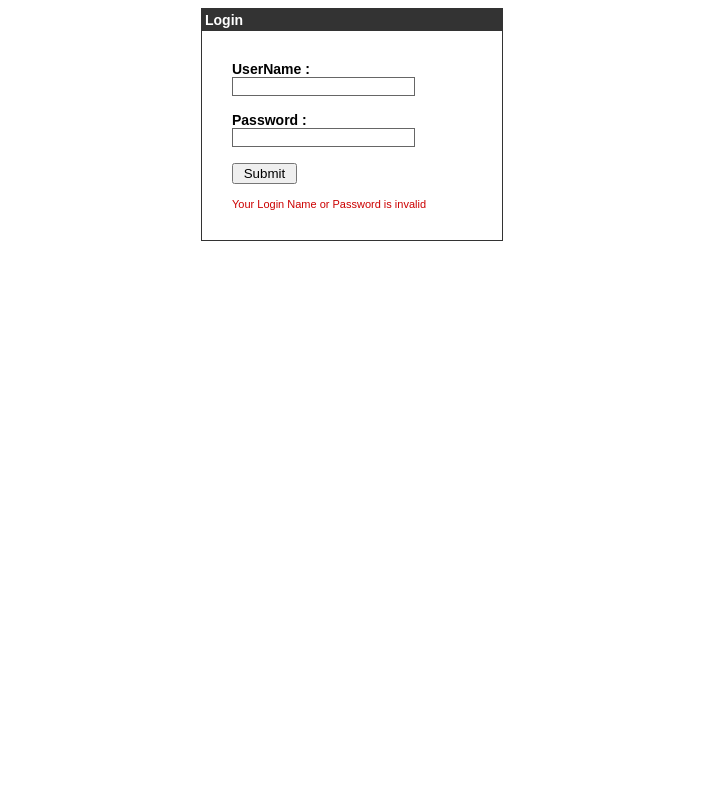
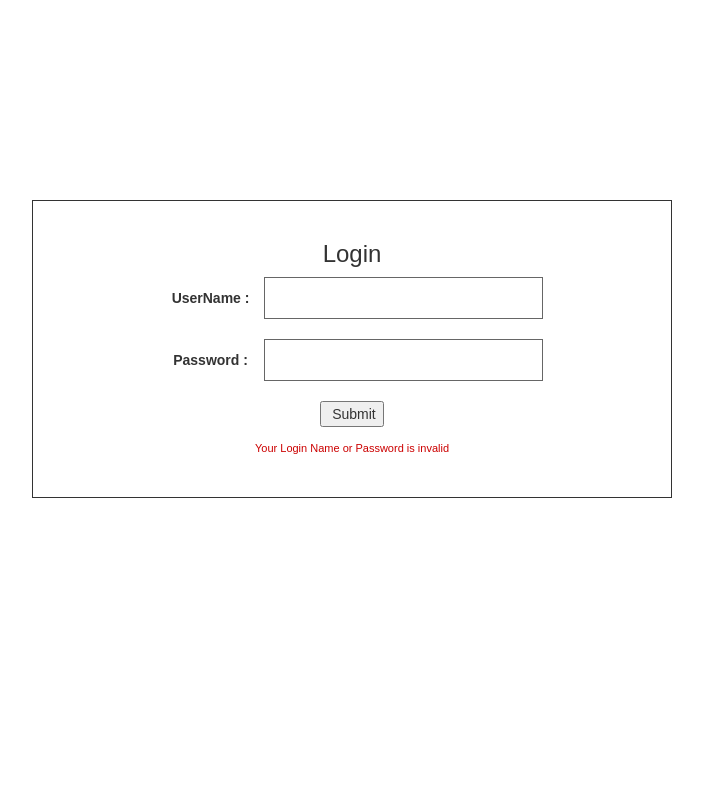
Before and after one commit to Joshua-254/Login_System, a PHP site: page / in a window 1280 px wide. Shown: the whole page, without its empty margins (288-991 px from the left). Run offline with PHP 8.4, Linux system fonts and the light colour scheme.

Commit message:
add styling to the form and an access level file with code

```diff
--- a/index.php
+++ b/index.php
@@ -5,12 +5,22 @@
 <html>
 
 <head>
+  <!-- Latest compiled and minified CSS -->
+<link rel="stylesheet" href="https://cdn.jsdelivr.net/npm/bootstrap@3.3.7/dist/css/bootstrap.min.css" integrity="sha384-BVYiiSIFeK1dGmJRAkycuHAHRg32OmUcww7on3RYdg4Va+PmSTsz/K68vbdEjh4u" crossorigin="anonymous">
+
+<!-- Optional theme -->
+<link rel="stylesheet" href="https://cdn.jsdelivr.net/npm/bootstrap@3.3.7/dist/css/bootstrap-theme.min.css" integrity="sha384-rHyoN1iRsVXV4nD0JutlnGaslCJuC7uwjduW9SVrLvRYooPp2bWYgmgJQIXwl/Sp" crossorigin="anonymous">
+
+<!-- Latest compiled and minified JavaScript -->
+<script src="https://cdn.jsdelivr.net/npm/bootstrap@3.3.7/dist/js/bootstrap.min.js" integrity="sha384-Tc5IQib027qvyjSMfHjOMaLkfuWVxZxUPnCJA7l2mCWNIpG9mGCD8wGNIcPD7Txa" crossorigin="anonymous"></script>
   <title>Login Page</title>
 
   <style type="text/css">
     body {
       font-family: Arial, Helvetica, sans-serif;
       font-size: 14px;
+      text-align:center;
+
     }
 
     label {
@@ -21,7 +31,25 @@
 
     .box {
       border: #666666 solid 1px;
+      margin: auto;
+      width: 50%;
+
+  padding: 10px;
     }
+    #form-holder{
+      margin: auto;
+      width: 50%;
+      padding: 10px;
+      overflow: hidden;
+      margin-top: 200px;
+
+    }
+    input {
+      autoComplete=none;
+
+    }
+
+
   </style>
 
 </head>
@@ -29,17 +57,17 @@
 <body bgcolor="#FFFFFF">
 
   <div align="center">
-    <div style="width:300px; border: solid 1px #333333; " align="left">
-      <div style="background-color:#333333; color:#FFFFFF; padding:3px;"><b>Login</b></div>
+    <div style="border: solid 1px #333333; " align="center" id="form-holder">
 
       <div style="margin:30px">
 
         <form action="login.php" type="POST" method="POST">
+          <h3>Login</h3>
           <label>UserName :</label>
           <input type="text" name="user_name" id="user_name" class="box" /><br /><br />
           <label>Password :</label>
           <input type="password" name="pass_word" id="pass_word" class="box" /><br /><br />
-          <input type="submit" value=" Submit " /><br />
+          <input type="submit" value=" Submit" /><br />
         </form>
 
         <div style="font-size:11px; color:#cc0000; margin-top:10px">
--- a/session.php
+++ b/session.php
@@ -9,7 +9,6 @@
    $ses_sql = mysqli_query($conn,$selection_user_query);
 
    $row = mysqli_fetch_array($ses_sql,MYSQLI_ASSOC);
-
    $login_session = $row['username'];
 
    if(!isset($_SESSION['login_user'])){
```
Also changed, not shown: navbarcontrol.php (added, +18 -0 lines), style.css (added).
